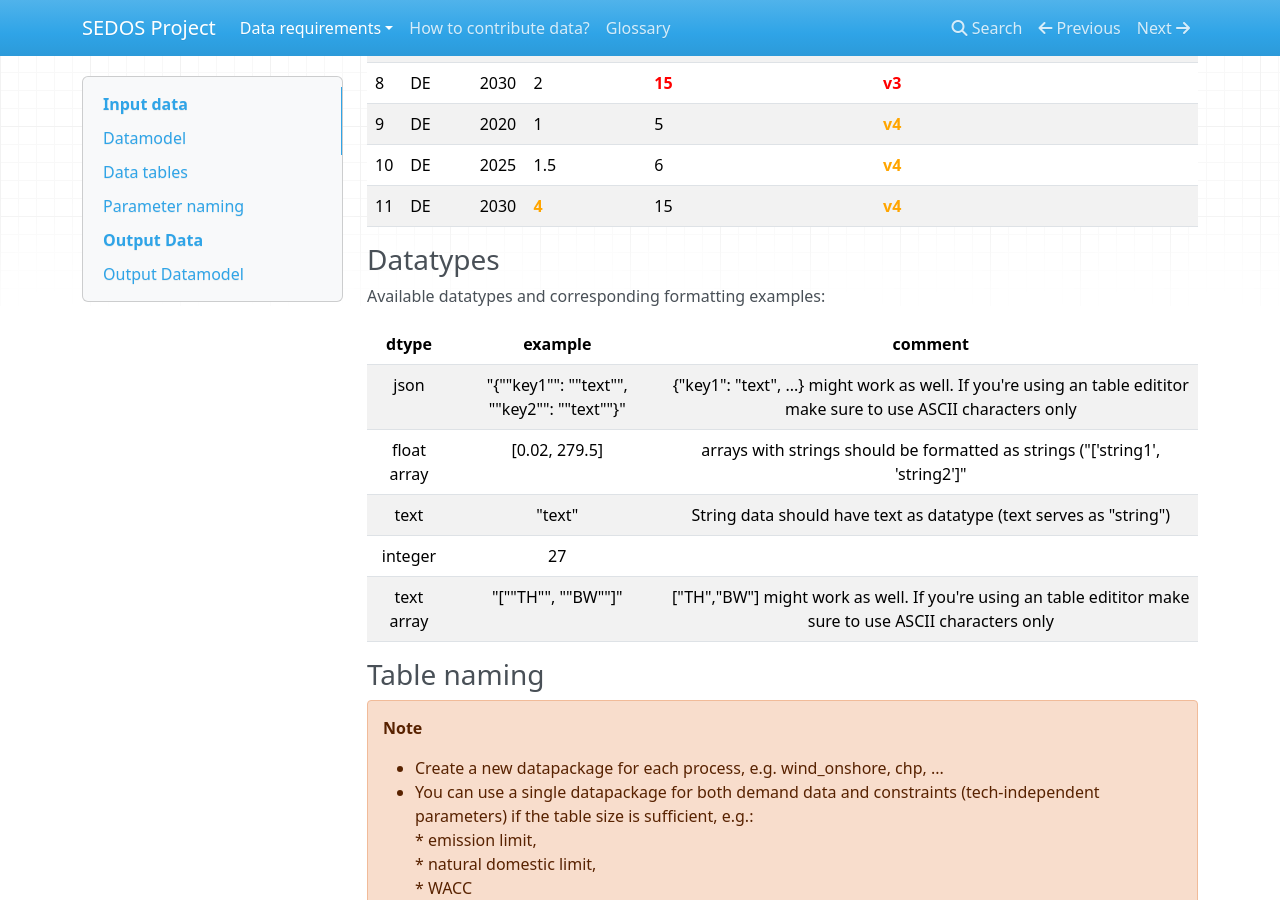
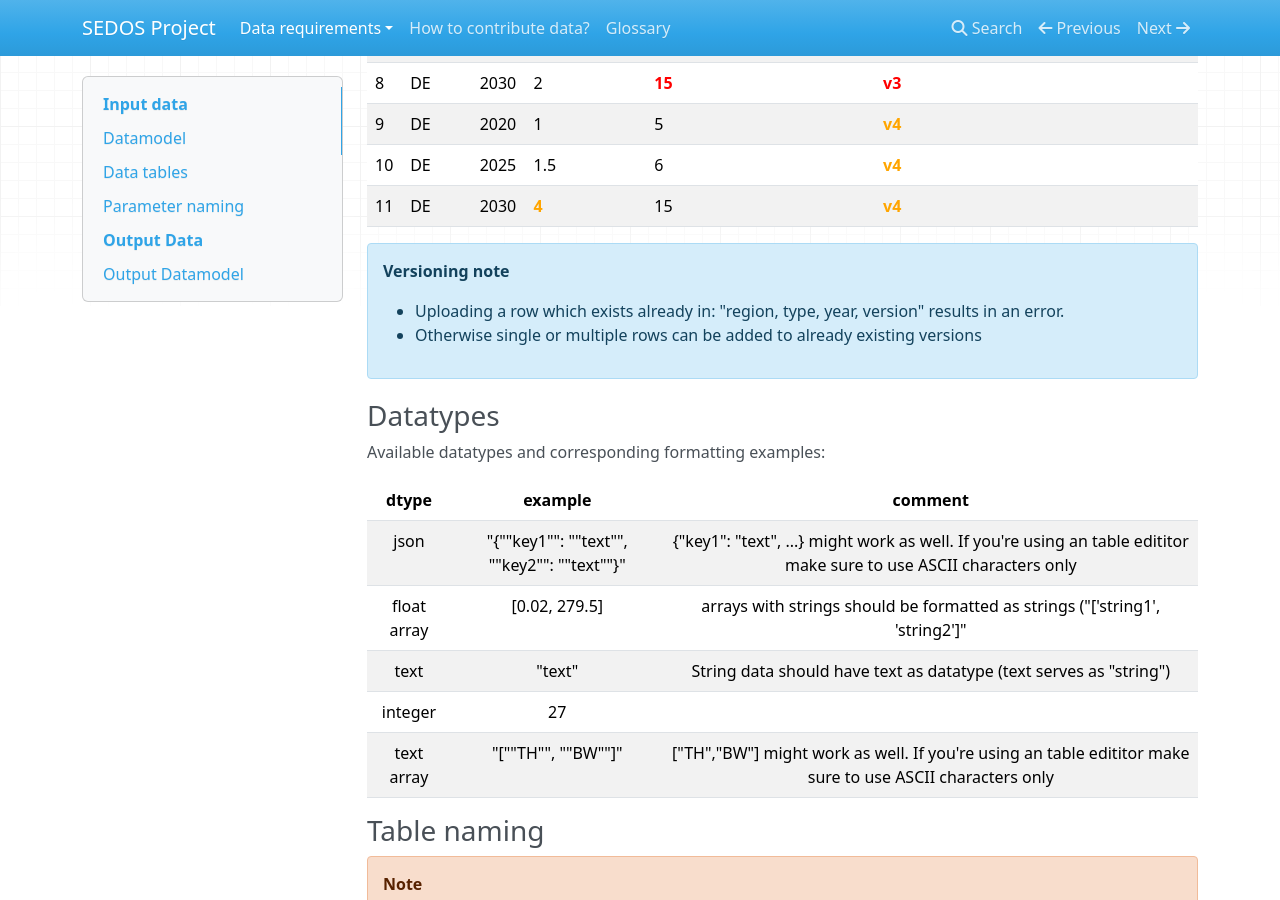
Before and after one commit to sedos-project/organization, an MkDocs documentation site: the page built from docs/data_requirements/input_data.md, in a window 1280 px wide and 900 px high, scrolled down 4143 px. Built offline with MkDocs 1.6.1, drawn with Linux system fonts in a browser that asks for light colours; nearby versions of some CDN libraries.

Commit message:
Add versioning note about error

```diff
--- a/docs/data_requirements/input_data.md
+++ b/docs/data_requirements/input_data.md
@@ -172,6 +172,11 @@ Result on OEP:
 | 11 | DE     | 2030 | **<span style="color:orange"> 4 </span>** | 15                                       |                | **<span style="color:orange"> v4 </span>** |       |        |         |
 
 
+!!! Note "Versioning note"
+
+    * Uploading a row which exists already in: "region, type, year, version" results in an error.
+    * Otherwise single or multiple rows can be added to already existing versions
+
 
 ### Datatypes
 
```
